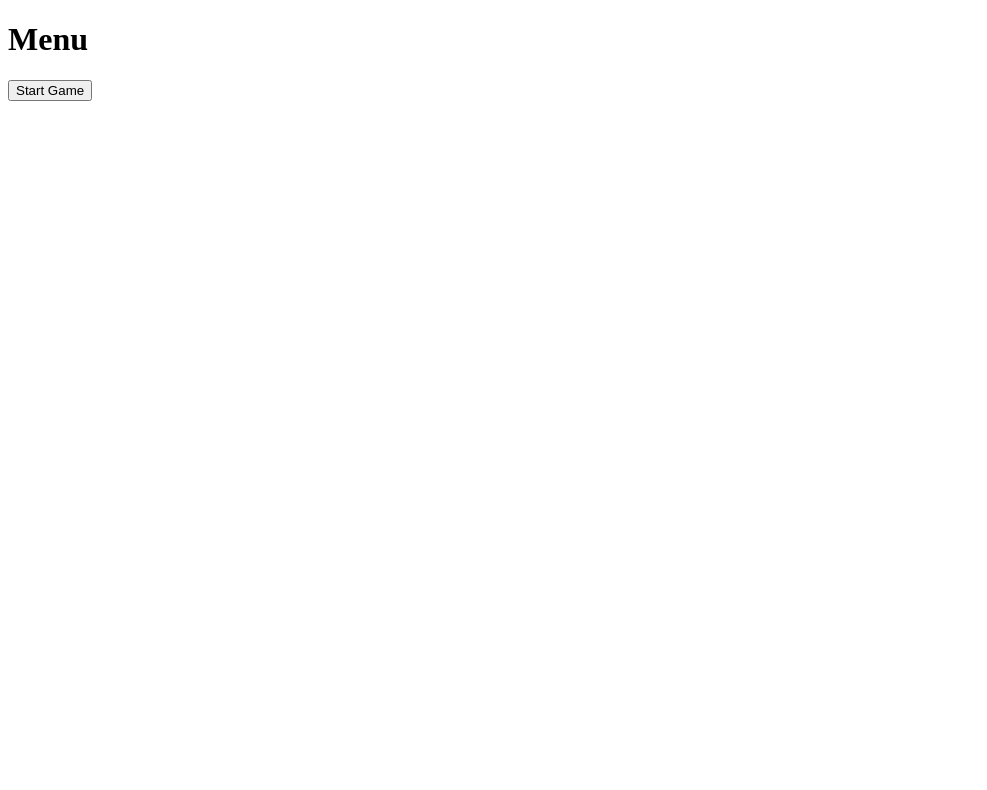
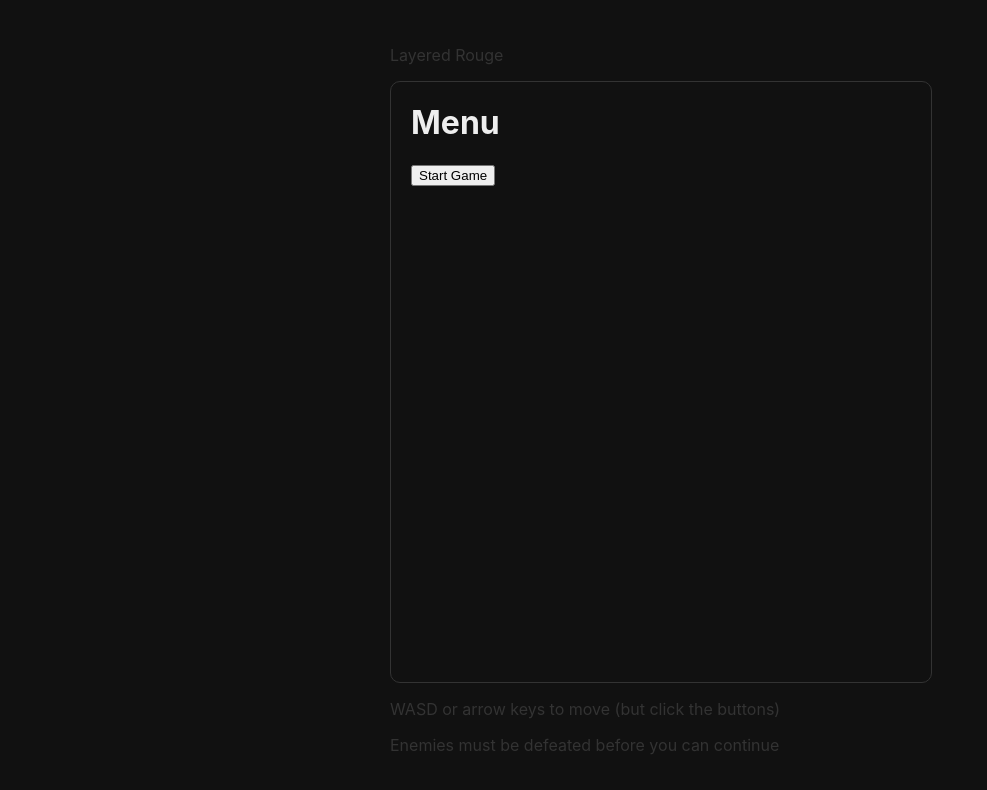
Before and after one commit to westbrookdaniel/layered-rouge, a website with bundled scripts: page public/index.html in a window 1280 px wide. Shown: the whole page, without its empty margins (0-987 px from the left). Built offline with nearby package versions, Linux system fonts and the light colour scheme.

Commit message:
update game

```diff
--- a/public/index.html
+++ b/public/index.html
@@ -4,10 +4,42 @@
     <meta charset="UTF-8" />
     <link rel="icon" type="image/svg+xml" href="/vite.svg" />
     <meta name="viewport" content="width=device-width, initial-scale=1.0" />
-    <title>Decent</title>
+    <title>Layered Rouge</title>
+    <style>
+      body {
+        margin: 0;
+        font-family: -apple-system, BlinkMacSystemFont, "Segoe UI", Roboto,
+          Oxygen, Ubuntu, Cantarell, "Open Sans", "Helvetica Neue", sans-serif;
+
+        background-color: #111;
+
+        width: 100%;
+        height: 100vh;
+        display: flex;
+        justify-content: center;
+        align-items: center;
+      }
+
+      #app {
+        color: #eee;
+
+        border: 1px solid #333;
+        width: 100%;
+        max-width: 500px;
+        margin: 0 auto;
+        padding: 0 20px;
+        border-radius: 10px;
+        min-height: 600px;
+      }
+    </style>
   </head>
   <body>
-    <div id="app"></div>
+    <div style="width: 100%; max-width: 500px; color: #333">
+      <p>Layered Rouge</p>
+      <div id="app"></div>
+      <p>WASD or arrow keys to move (but click the buttons)</p>
+      <p>Enemies must be defeated before you can continue</p>
+    </div>
     <script type="module" src="/main.js"></script>
   </body>
 </html>
--- a/public/main.js
+++ b/public/main.js
@@ -28,11 +28,7 @@ export const defaultState = structuredClone(state);
 function render(scene = state.scene) {
   state.scene = scene;
   const s = getScene(scene);
-  app.innerHTML = `
-   <div class="scene-${state.scene}">
-        ${s.render()}
-   </div>
-  `;
+  app.innerHTML = s.render();
   s.setup(render);
 }
 
--- a/public/scenes/overworld.js
+++ b/public/scenes/overworld.js
@@ -20,7 +20,7 @@ export function render() {
                            state.position[0] === w && state.position[1] === h
                              ? "blue"
                              : tile.exit
-                             ? "#000"
+                             ? "#333"
                              : tile.enemy
                              ? "red"
                              : "#ccc";
```
